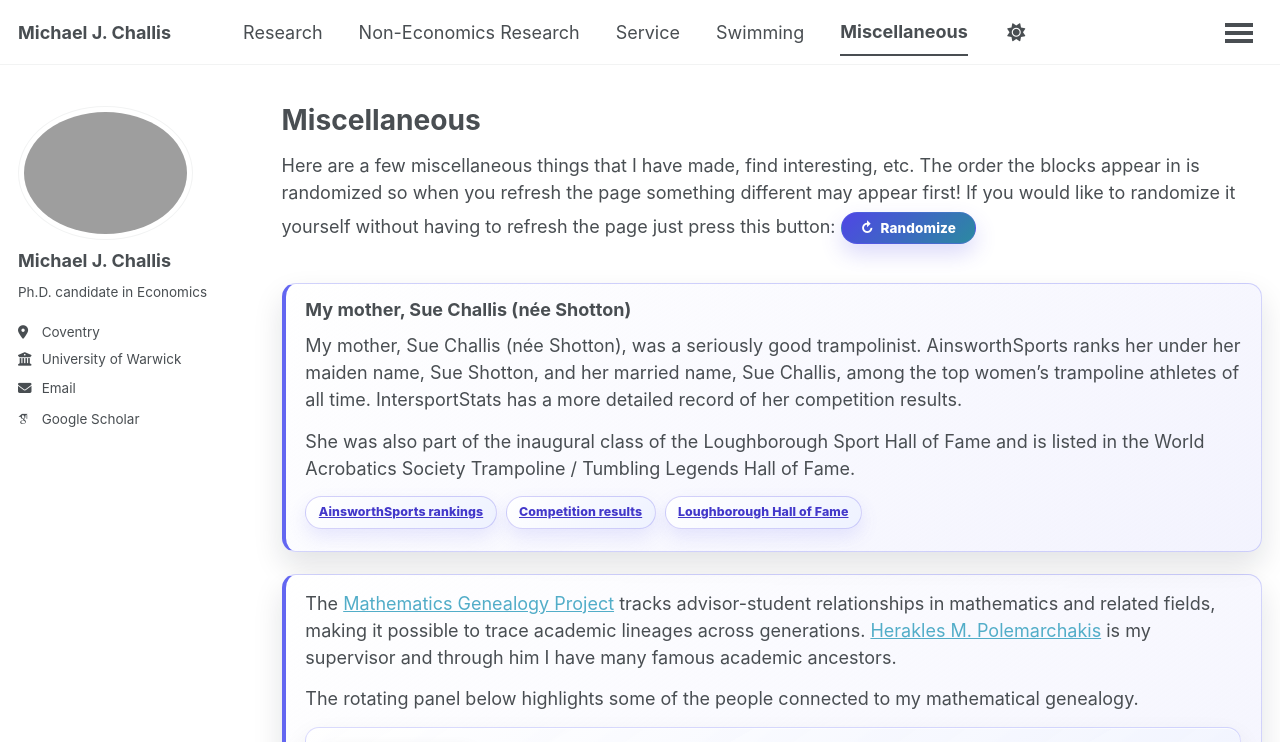
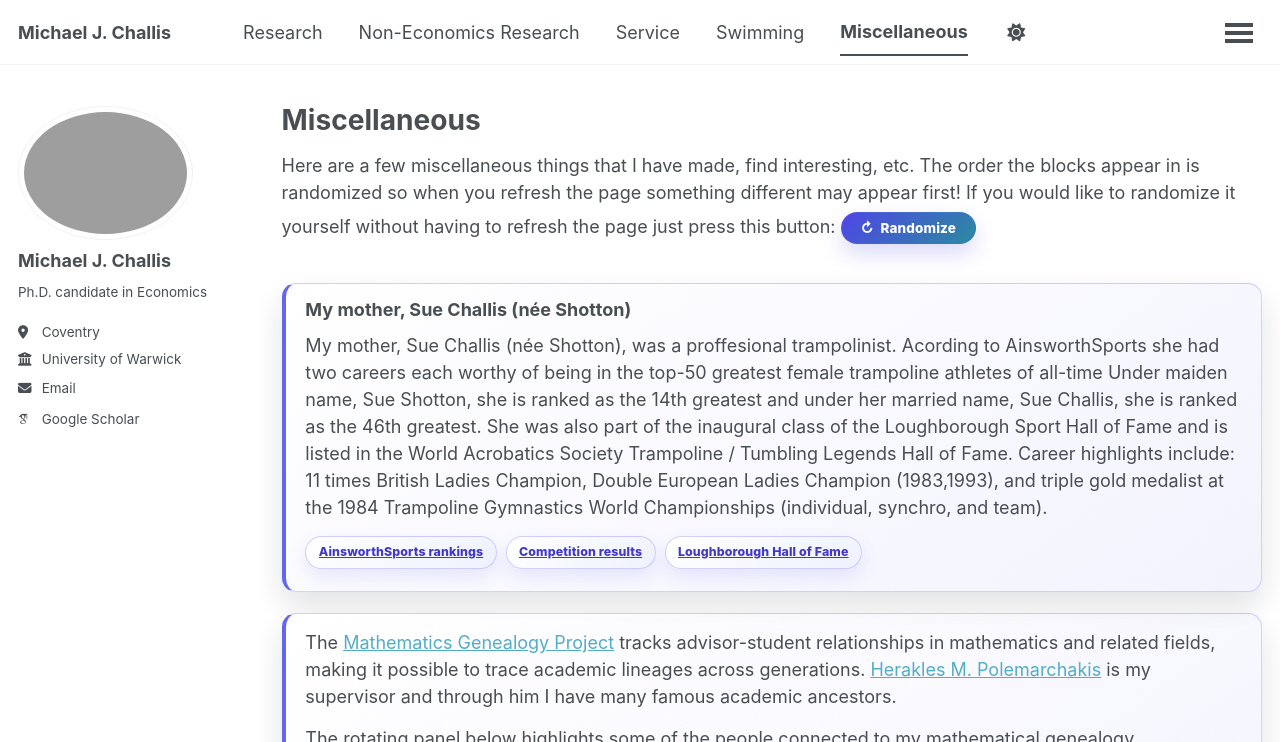
Before and after one commit to MichaelChallis/MichaelChallis.github.io, a Jekyll site: the page built from _pages/fun.md, in a window 1280 px wide and 900 px high, cut to the strip 0-742 px from the top of the window. Built offline with Jekyll 4.4.1, drawn with Linux system fonts in a browser that asks for light colours; some web fonts are replaced.

Commit message:
Update fun.md

```diff
--- a/_pages/fun.md
+++ b/_pages/fun.md
@@ -48,14 +48,18 @@ Here are a few miscellaneous things that I have made, find interesting, etc. The
   <div id="sue-challis-panel" class="fun-panel sue-challis-card">
     <h3>My mother, Sue Challis (née Shotton)</h3>
     <p>
-      My mother, Sue Challis (née Shotton), was a seriously good trampolinist.
-      AinsworthSports ranks her under her maiden name, Sue Shotton, and her married name,
-      Sue Challis, among the top women’s trampoline athletes of all time.
-      IntersportStats has a more detailed record of her competition results.
+      My mother, Sue Challis (née Shotton), was a proffesional trampolinist.
+      Acording to AinsworthSports she had two careers each worthy of being in the top-50 greatest female trampoline athletes of all-time
+      Under maiden name, Sue Shotton, she is ranked as the 14th greatest and under her married name, Sue Challis, she is ranked as the 46th greatest.
+      She was also part of the inaugural class of the Loughborough Sport Hall of Fame
+      and is listed in the World Acrobatics Society Trampoline / Tumbling Legends Hall of Fame.
+      Career highlights include:
+      11 times British Ladies Champion,
+      Double European Ladies Champion (1983,1993), and
+      triple gold medalist at the 1984 Trampoline Gymnastics World Championships (individual, synchro, and team).
     </p>
     <p>
-      She was also part of the inaugural class of the Loughborough Sport Hall of Fame
-      and is listed in the World Acrobatics Society Trampoline / Tumbling Legends Hall of Fame.
+
     </p>
     <div class="sue-challis-links">
       <a class="btn btn--primary btn--small fun-page-button fun-page-button--secondary"
```
